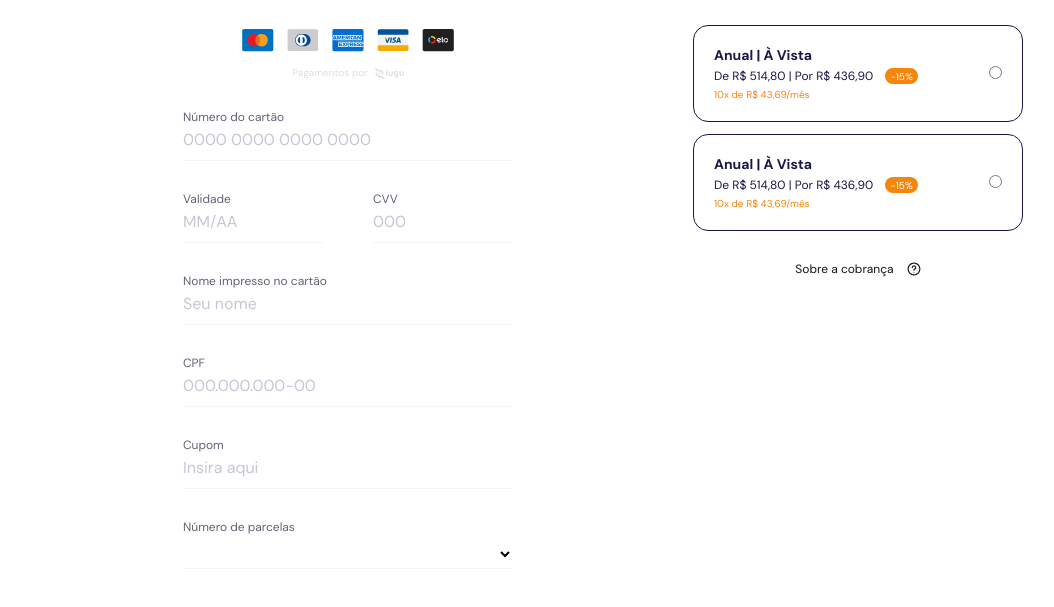
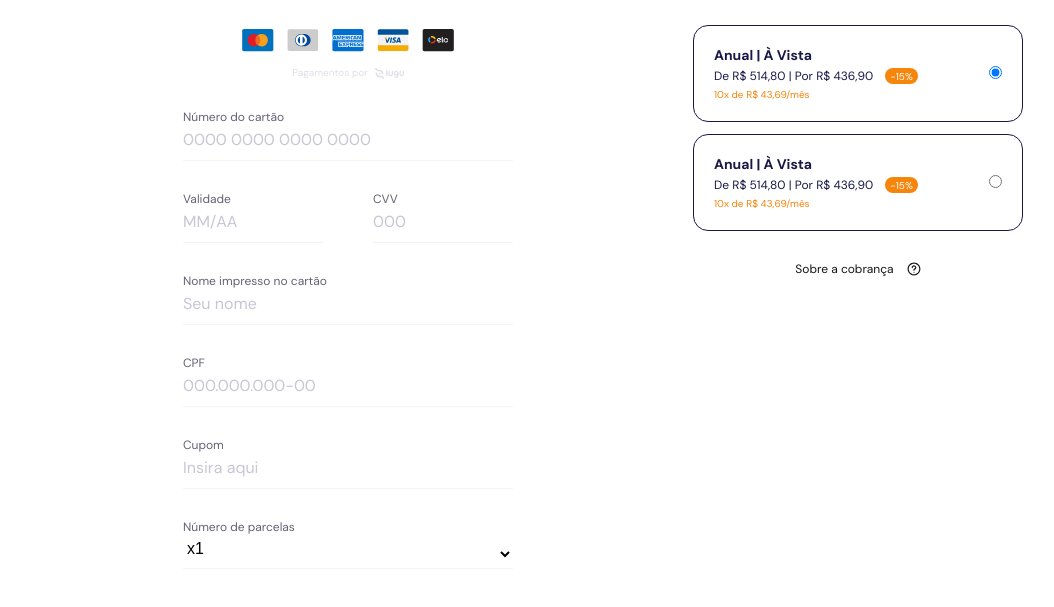
Before and after one commit to leonardoMarti/pebmed-challenge, a Next.js app: page / in a window 1280 px wide. Shown: the part 198-805 px from the top of the page, without its empty margins (37-1091 px from the left). Built offline with nearby package versions, Linux system fonts and the light colour scheme.

Commit message:
Basic form integration with react hook form

```diff
--- a/src/_pages/plans/index.tsx
+++ b/src/_pages/plans/index.tsx
@@ -21,10 +21,19 @@ export interface PlansProps {
 }
 
 export function Plans({ installmentsList }: PlansProps) {
-  const { register, handleSubmit } = useForm();
+  const {
+    register,
+    handleSubmit,
+    formState: { errors },
+  } = useForm();
+
+  const onSubmit = (values) => {
+    return values;
+  };
 
   return (
     <Container>
+      <form className="form" onSubmit={handleSubmit(onSubmit)}>
         <LeftSection>
           <div className="titleWrapper">
             <Title label="Estamos quase lá!" mb={0.625} />
@@ -36,43 +45,64 @@ export function Plans({ installmentsList }: PlansProps) {
           </div>
 
           <Input
-          name="creditCardNumber"
+            id="credit-card-number"
             label="Número do cartão"
             placeholder="0000 0000 0000 0000"
-          {...register('creditCardNumber')}
+            error={errors.creditCardNumber}
+            maxLength={16}
+            register={register('creditCardNumber', {
+              required: 'Campo obrigatório',
+            })}
           />
           <div className="inputWrapper">
             <Input
-            name="creditCardExpirationDate"
+              id="credit-card-expiration-date"
               label="Validade"
               placeholder="MM/AA"
-            {...register('creditCardExpirationDate')}
+              error={errors.creditCardExpirationDate}
+              register={register('creditCardExpirationDate', {
+                required: 'Campo obrigatório',
+              })}
             />
             <Input
-            name="creditCardCVV"
+              id="credit-card-cvv"
               label="CVV"
               placeholder="000"
-            {...register('creditCardCVV')}
+              maxLength={3}
+              error={errors.creditCardCVV}
+              register={register('creditCardCVV', {
+                required: 'Campo obrigatório',
+              })}
             />
           </div>
 
           <Input
-          name="creditCardHolder"
+            id="creditCardHolder"
             label="Nome impresso no cartão"
             placeholder="Seu nome"
-          {...register('creditCardHolder')}
+            error={errors.creditCardHolder}
+            register={register('creditCardHolder', {
+              required: 'Campo obrigatório',
+            })}
           />
           <Input
-          name="creditCardCPF"
+            id="credit-card-cpf"
             label="CPF"
             placeholder="000.000.000-00"
-          {...register('creditCardCPF')}
+            error={errors.creditCardCPF}
+            register={register('creditCardCPF', {
+              required: 'Campo obrigatório',
+            })}
           />
           <Input
-          name="couponCode"
+            id="coupon-code"
             label="Cupom"
             placeholder="Insira aqui"
-          {...register('couponCode')}
+            maxLength={2}
+            error={errors.couponCode}
+            register={register('couponCode', {
+              required: 'Campo obrigatório',
+            })}
           />
           <Select
             options={installmentsList}
@@ -80,6 +110,9 @@ export function Plans({ installmentsList }: PlansProps) {
             label="Número de parcelas"
             placeholder="Selecionar"
             mb="2.5"
+            register={register('installments', {
+              required: 'Campo obrigatório',
+            })}
           />
           <div>
             <Button name="submitPlans" type="submit">
@@ -94,8 +127,17 @@ export function Plans({ installmentsList }: PlansProps) {
           </div>
 
           <div className="radioCardWrapper">
-          <RadioCard name="radio1" />
-          <RadioCard name="radio2" />
+            <RadioCard
+              name="radio"
+              value="plan1"
+              register={register('installments')}
+              checked
+            />
+            <RadioCard
+              name="radio"
+              value="plan2"
+              register={register('installments')}
+            />
           </div>
           <div className="toolTipWrapper">
             <ToolTip
@@ -105,6 +147,7 @@ export function Plans({ installmentsList }: PlansProps) {
             />
           </div>
         </RightSection>
+      </form>
     </Container>
   );
 }
--- a/src/_pages/plans/styles.ts
+++ b/src/_pages/plans/styles.ts
@@ -3,15 +3,18 @@ import { COLORS } from '../../constants/colors';
 import { MEDIA_QUERIES } from '../../constants/media-queries';
 
 export const Container = styled.main`
-  display: flex;
-  justify-content: space-between;
   margin: 0 auto 4rem auto;
   max-width: 870px;
 
-  ${MEDIA_QUERIES.smDown} {
-    justify-content: unset;
-    flex-direction: column;
-    padding: 0 1.25rem;
+  .form {
+    display: flex;
+    justify-content: space-between;
+
+    ${MEDIA_QUERIES.smDown} {
+      justify-content: unset;
+      flex-direction: column;
+      padding: 0 1.25rem;
+    }
   }
 `;
 
--- /dev/null
+++ b/src/components/ErrorMessage/index.tsx
@@ -0,0 +1,10 @@
+import React from 'react';
+import { Error } from './styles';
+
+interface ErrorMessageProps {
+  children: string;
+}
+
+export function ErrorMessage({ children }: ErrorMessageProps) {
+  return <Error>{children}</Error>;
+}
--- /dev/null
+++ b/src/components/ErrorMessage/styles.ts
@@ -0,0 +1,8 @@
+import styled from 'styled-components';
+import { COLORS } from '../../constants/colors';
+
+export const Error = styled.span`
+  font-size: 0.75rem;
+  margin-top: 4px;
+  color: ${COLORS.RED500};
+`;
--- a/src/components/Input/index.tsx
+++ b/src/components/Input/index.tsx
@@ -1,29 +1,40 @@
-import React, { forwardRef } from 'react';
+import React from 'react';
+import { FieldError } from 'react-hook-form';
+import { ErrorMessage } from '../ErrorMessage';
 import { Container, SInput } from './styles';
 
 interface InputProps {
-  name: string;
+  id: string;
   label: string;
   placeholder?: string;
   type?: string;
+  maxLength?: number;
+  error?: FieldError;
+  register: any;
 }
 
-const InputBase = (
-  { name, label, placeholder, type = 'text' }: InputProps,
-  ref
-) => {
+export const Input = ({
+  id,
+  label,
+  placeholder,
+  type = 'text',
+  maxLength,
+  error = null,
+  register,
+}: InputProps) => {
+  console.log('🚀 ~ file: index.tsx ~ line 23 ~ error', error);
   return (
     <Container>
       <span className="label">{label}</span>
       <SInput
-        id={`input-${name}`}
-        name={name}
+        id={`input-${id}`}
         type={type}
         placeholder={placeholder}
-        ref={ref}
+        maxLength={maxLength}
+        error={!!error}
+        {...register}
       />
+      {!!error && <ErrorMessage>{error.message}</ErrorMessage>}
     </Container>
   );
 };
-
-export const Input = forwardRef(InputBase);
--- a/src/components/Input/styles.ts
+++ b/src/components/Input/styles.ts
@@ -14,10 +14,15 @@ export const Container = styled.div`
   }
 `;
 
-export const SInput = styled.input`
+interface SInputProps {
+  error?: boolean;
+}
+
+export const SInput = styled.input<SInputProps>`
   background: ${COLORS.WHITE100};
   border: none;
-  border-bottom: 1px solid ${COLORS.GREY100};
+  border-bottom: 1px solid
+    ${({ error }) => (error ? COLORS.RED500 : COLORS.GREY100)};
   outline: 0;
   padding-bottom: 0.625rem;
   font-size: 1rem;
--- a/src/components/RadioCard/index.tsx
+++ b/src/components/RadioCard/index.tsx
@@ -3,9 +3,17 @@ import { Container } from './styles';
 
 interface RadioCardProps {
   name: string;
+  value: string;
+  checked?: boolean;
+  register?: any;
 }
 
-export function RadioCard({ name }: RadioCardProps) {
+export function RadioCard({
+  name,
+  register,
+  value,
+  checked = false,
+}: RadioCardProps) {
   return (
     <Container id={name}>
       <div className="content">
@@ -17,7 +25,14 @@ export function RadioCard({ name }: RadioCardProps) {
         <span className="installments">10x de R$ 43,69/mês</span>
       </div>
       <div>
-        <input className="radio" type="radio" name="radio" id="radio1" />
+        <input
+          className="radio"
+          type="radio"
+          id="radio1"
+          value={value}
+          {...register}
+          defaultChecked={checked}
+        />
       </div>
     </Container>
   );
--- a/src/components/Select/index.tsx
+++ b/src/components/Select/index.tsx
@@ -12,9 +12,17 @@ interface SelectProps {
   placeholder?: string;
   mb?: string;
   options: Option[];
+  register?: any;
 }
 
-export function Select({ options, name, label, placeholder, mb }: SelectProps) {
+export function Select({
+  options,
+  name,
+  label,
+  placeholder,
+  register,
+  mb,
+}: SelectProps) {
   return (
     <Container mb={mb}>
       <span className="label">{label}</span>
@@ -23,6 +31,7 @@ export function Select({ options, name, label, placeholder, mb }: SelectProps) {
         className="select"
         name={name}
         placeholder={placeholder}
+        {...register}
       >
         {options?.map((inst) => (
           <option key={inst?.value} value={inst?.value}>
--- a/src/constants/colors.ts
+++ b/src/constants/colors.ts
@@ -7,4 +7,5 @@ export const COLORS = {
   GREY100: '#F4F3F6',
   GREY50: '#E1DEE8',
   WHITE100: '#FFFFFF',
+  RED500: '#d54f4f',
 };
--- a/src/pages/index.tsx
+++ b/src/pages/index.tsx
@@ -9,17 +9,6 @@ interface PlansComponentProps {
 }
 
 export default function Plans({ props }: PlansComponentProps) {
-  return (
-    <>
-      <Head>
-        <title>Whitebook - Planos</title>
-      </Head>
-      <PlansComponent {...props} />
-    </>
-  );
-}
-
-export const getServerSideProps: GetServerSideProps = async () => {
   const installmentsList = [
     { label: 'x1', value: 1 },
     { label: 'x2', value: 2 },
@@ -28,7 +17,18 @@ export const getServerSideProps: GetServerSideProps = async () => {
     { label: 'x12', value: 12 },
   ];
 
+  return (
+    <>
+      <Head>
+        <title>Whitebook - Planos</title>
+      </Head>
+      <PlansComponent installmentsList={installmentsList} />
+    </>
+  );
+}
+
+export const getServerSideProps: GetServerSideProps = async () => {
   return {
-    props: { installmentsList },
+    props: {},
   };
 };
```
Lines whose indentation alone changed are shown as unchanged.
